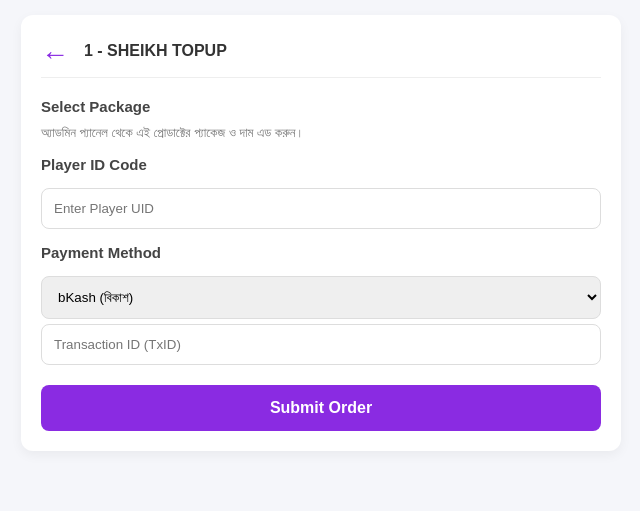
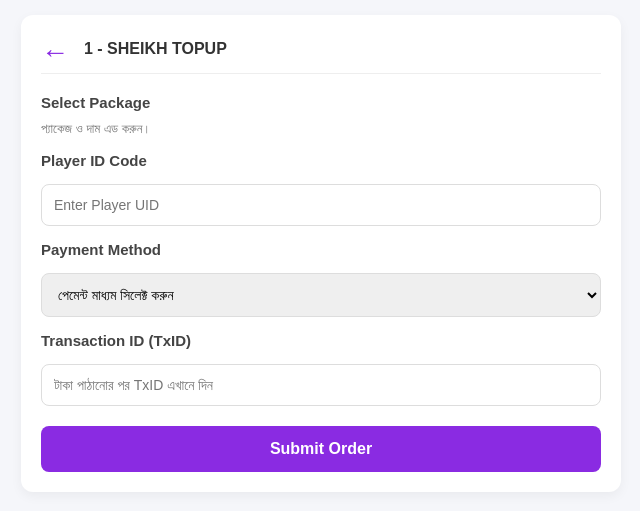
Before and after one commit to sheikhsaju2474-png/ff-topup-store, a Flask app: page /buy/1 in a window 1280 px wide. Shown: the top 511 px of the page, without its empty margins (319-959 px from the left). Run offline with Flask 3, Linux system fonts and the light colour scheme; data that the repository does not hold is empty.

Commit message:
Update buy.html

```diff
--- a/templates/buy.html
+++ b/templates/buy.html
@@ -1,5 +1,5 @@
 <!DOCTYPE html>
-<html lang="en">
+<html lang="bn">
 <head>
     <meta charset="UTF-8">
     <meta name="viewport" content="width=device-width, initial-scale=1.0">
@@ -9,15 +9,22 @@
         body { background-color: #f5f6fa; padding: 15px; }
         .container { max-width: 600px; margin: 0 auto; background: white; padding: 20px; border-radius: 12px; box-shadow: 0 4px 12px rgba(0,0,0,0.05); }
         .nav-header { display: flex; align-items: center; gap: 15px; margin-bottom: 20px; border-bottom: 1px solid #eee; padding-bottom: 10px; }
-        .back-btn { font-size: 28px; text-decoration: none; color: #8a2be2; font-weight: bold; cursor: pointer; }
+        .back-btn { font-size: 28px; text-decoration: none; color: #8a2be2; font-weight: bold; cursor: pointer; line-height: 1; }
         .nav-title { font-size: 16px; font-weight: bold; color: #333; }
-        /* আগের সমস্ত ফর্ম স্টাইল অক্ষুণ্ণ রাখা হয়েছে */
+
         .step-title { font-size: 15px; font-weight: bold; margin: 15px 0 10px; color: #444; }
         .package-grid { display: grid; grid-template-columns: 1fr 1fr; gap: 10px; }
-        .package-card { border: 1px solid #ddd; border-radius: 8px; padding: 12px; display: flex; justify-content: space-between; cursor: pointer; background: #fff; }
-        .package-card.selected { border-color: #8a2be2; background-color: #f9f5ff; }
-        .input-box { width: 100%; padding: 12px; border: 1px solid #ddd; border-radius: 8px; margin-top: 5px; }
-        .submit-btn { width: 100%; background: #8a2be2; color: white; border: none; padding: 14px; border-radius: 8px; font-size: 16px; font-weight: bold; margin-top: 20px; cursor: pointer; }
+        .package-card { border: 1px solid #ddd; border-radius: 8px; padding: 12px; display: flex; justify-content: space-between; cursor: pointer; background: #fff; transition: 0.2s; }
+        .package-card.selected { border-color: #8a2be2; background-color: #f9f5ff; font-weight: bold; }
+
+        .input-box { width: 100%; padding: 12px; border: 1px solid #ddd; border-radius: 8px; margin-top: 5px; font-size: 14px; }
+
+        /* 📱 পেমেন্ট নম্বর দেখানোর বিশেষ বক্স স্টাইল */
+        .number-display-box { background: #f0e6ff; border: 1px dashed #8a2be2; padding: 12px; border-radius: 8px; margin-top: 12px; display: none; color: #333; font-size: 13px; line-height: 1.5; }
+        .number-display-box b { color: #8a2be2; font-size: 15px; }
+
+        .submit-btn { width: 100%; background: #8a2be2; color: white; border: none; padding: 14px; border-radius: 8px; font-size: 16px; font-weight: bold; margin-top: 20px; cursor: pointer; transition: 0.2s; }
+        .submit-btn:hover { background: #701fc4; }
     </style>
 </head>
 <body>
@@ -39,7 +46,7 @@
                     </div>
                     {% endfor %}
                 {% else %}
-                    <p style="font-size:13px; color:#777;">অ্যাডমিন প্যানেল থেকে এই প্রোডাক্টের প্যাকেজ ও দাম এড করুন।</p>
+                    <p style="font-size:13px; color:#777;">প্যাকেজ ও দাম এড করুন।</p>
                 {% endif %}
             </div>
 
@@ -47,22 +54,43 @@
             <input type="text" name="uid" class="input-box" placeholder="Enter Player UID" required>
 
             <div class="step-title">Payment Method</div>
-            <select name="payment" class="input-box" required>
+            <select name="payment" id="paymentMethod" class="input-box" onchange="updatePaymentDetails()" required>
+                <option value="" disabled selected>পেমেন্ট মাধ্যম সিলেক্ট করুন</option>
                 <option value="bKash">bKash (বিকাশ)</option>
                 <option value="Nagad">Nagad (নগদ)</option>
             </select>
 
-            <input type="text" name="txid" class="input-box" placeholder="Transaction ID (TxID)">
+            <div id="paymentInstructions" class="number-display-box"></div>
+
+            <div class="step-title" style="margin-top:15px;">Transaction ID (TxID)</div>
+            <input type="text" name="txid" class="input-box" placeholder="টাকা পাঠানোর পর TxID এখানে দিন" required>
 
             <button type="submit" class="submit-btn">Submit Order</button>
         </form>
     </div>
+
     <script>
         function selectPackage(el) {
             document.querySelectorAll('.package-card').forEach(c => c.classList.remove('selected'));
             el.classList.add('selected');
             el.querySelector('input').checked = true;
         }
+
+        // 🎯 বিকাশ বা নগদ সিলেক্ট করলে নম্বর দেখানোর ম্যাজিক স্ক্রিপ্ট
+        function updatePaymentDetails() {
+            var method = document.getElementById("paymentMethod").value;
+            var infoBox = document.getElementById("paymentInstructions");
+
+            if (method === "bKash") {
+                infoBox.style.display = "block";
+                infoBox.innerHTML = "💡 আমাদের বিকাশ পার্সোনাল নম্বর: <b>01623805814</b><br>👉 উপরে উল্লেখিত প্যাকেজের সমপরিমাণ টাকা এই নম্বরে <b>Send Money</b> করুন। টাকা পাঠানো শেষ হলে নিচের বক্সে TxID দিন।";
+            } else if (method === "Nagad") {
+                infoBox.style.display = "block";
+                infoBox.innerHTML = "💡 আমাদের নগদ পার্সোনাল নম্বর: <b>01994573379</b><br>👉 উপরে উল্লেখিত প্যাকেজের সমপরিমাণ টাকা এই নম্বরে <b>Send Money</b> করুন। টাকা পাঠানো শেষ হলে নিচের বক্সে TxID দিন।";
+            } else {
+                infoBox.style.display = "none";
+            }
+        }
     </script>
 </body>
 </html>
```
